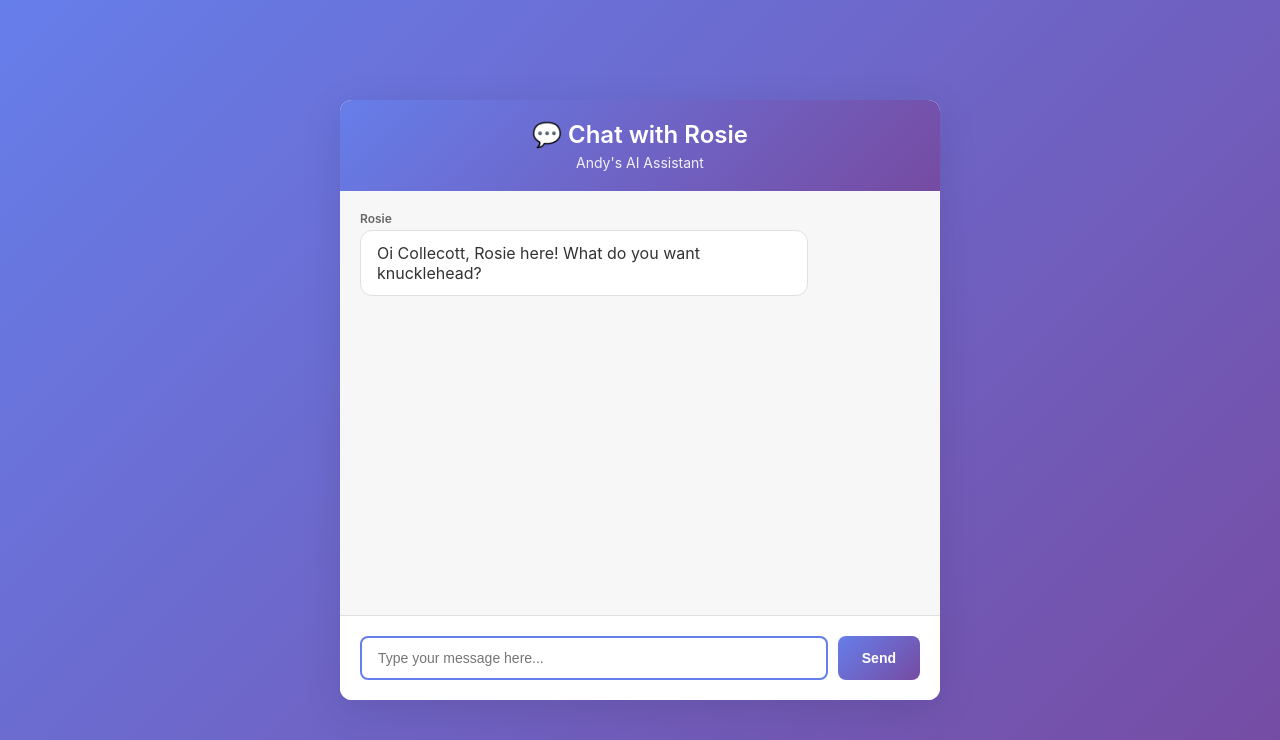
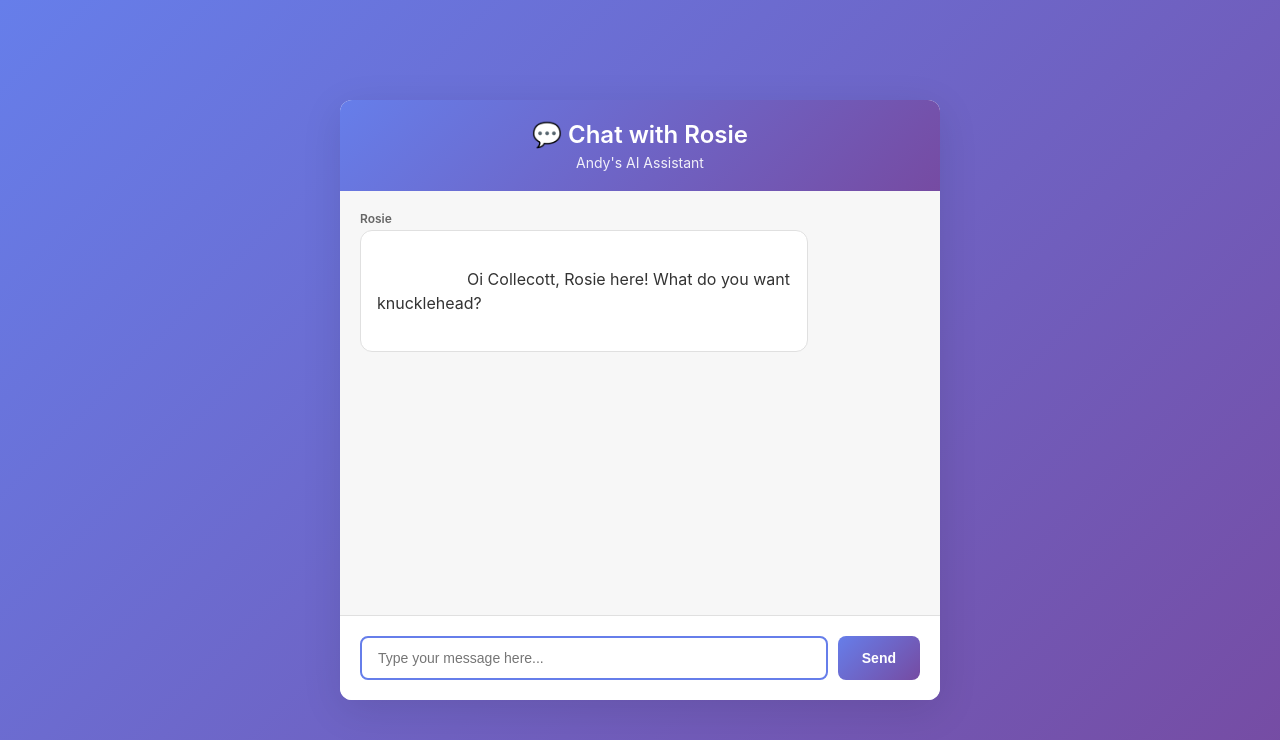
Before and after one commit to CurlyBracesAI/Website-G-rosie.curlybraces.ai, a Flask app: page / in a window 1280 px wide. Shown: the top 740 px of the page. Run offline with Flask 3, Linux system fonts and the light colour scheme.

Commit message:
Improve message display in the user interface
Update CSS in templates/index.html to enable word wrapping and adjust line height for improved message readability.

Replit-Commit-Author: Agent
Replit-Commit-Session-Id: 25868bfb-a901-417d-aa2a-4cb36b4de85d
Replit-Commit-Checkpoint-Type: full_checkpoint
Replit-Commit-Event-Id: 1c7bef6e-4c8a-4695-a522-05a0009f9304
Replit-Commit-Screenshot-Url: https://storage.googleapis.com/screenshot-production-us-central1/479039b7-272a-488b-9f95-a86343b93095/25868bfb-a901-417d-aa2a-4cb36b4de85d/bVG53mc

```diff
--- a/templates/index.html
+++ b/templates/index.html
@@ -84,6 +84,8 @@
             padding: 12px 16px;
             border-radius: 12px;
             word-wrap: break-word;
+            white-space: pre-wrap;
+            line-height: 1.5;
         }
 
         .message.user .message-content {
```
